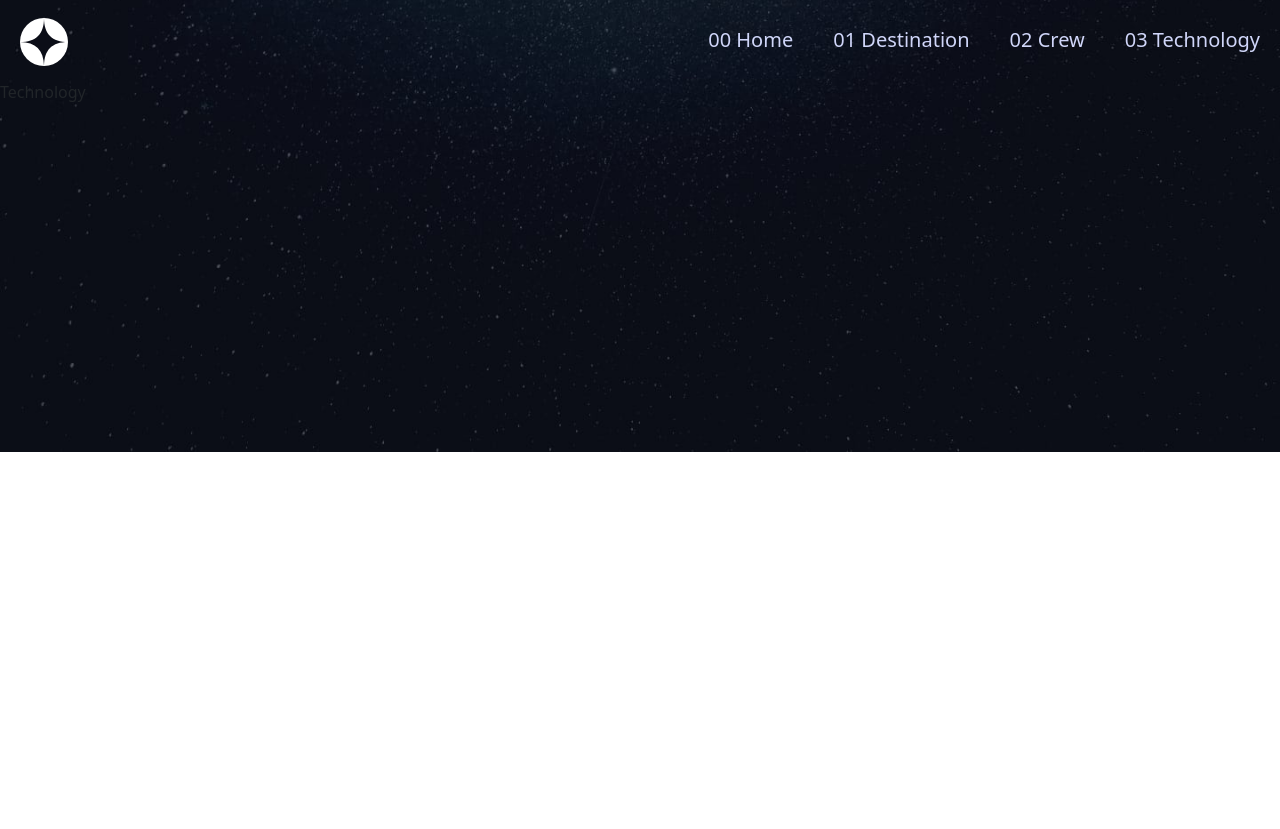
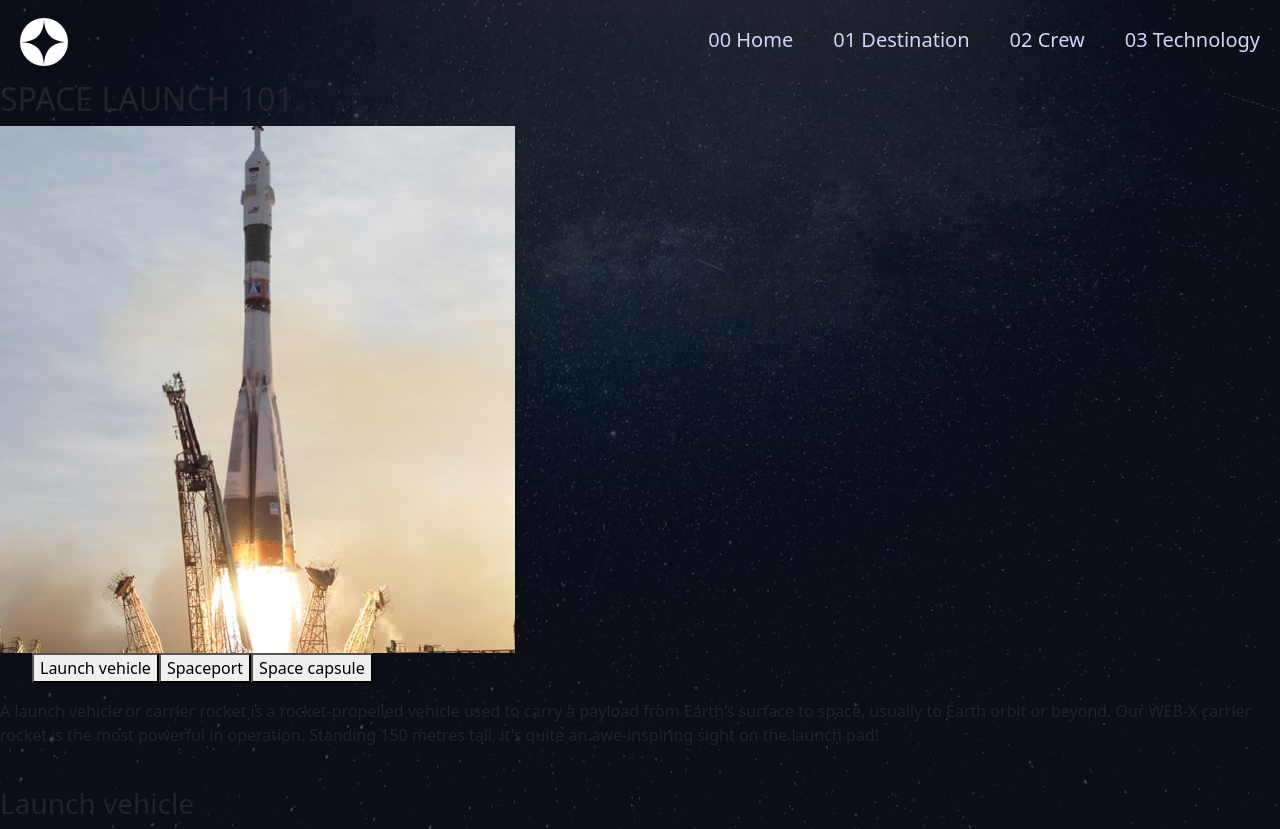
Before and after one commit to seboo1995/space-app, a React (Create React App) app: page /technology in a window 1280 px wide. Before the commit the page ends 800 px from the top, so only its background shows below. Built offline with nearby package versions, Linux system fonts and the light colour scheme; a web font is replaced by a local one.

Commit message:
added data tech,crew and css

```diff
--- a/src/App.js
+++ b/src/App.js
@@ -4,7 +4,7 @@ import { Routes, Route, BrowserRouter } from "react-router-dom";
 import Technology from './components/technology/Technology';
 import Crew from './components/crew/Crew';
 import Destination from './components/destination/Destination'
-import Home from './components/Home/Home'
+import Home from './components/home/Home'
 import { MyNavBar } from './components/MyNavBar/MyNavBar';
 
 function App() {
--- /dev/null
+++ b/src/components/crew/Crew.css
@@ -0,0 +1,8 @@
+body {
+    background-image: url(../../assets/crew/background-crew-desktop.jpg);
+    background-position: center;
+    background-repeat: no-repeat;
+    background-size: cover;
+    height: 100%;
+    color:#D0D6F9
+    }
--- a/src/components/crew/Crew.jsx
+++ b/src/components/crew/Crew.jsx
@@ -1,8 +1,57 @@
 import React from 'react'
+import './Crew.css'
+import myData from "../../assets/data.json"
+import { useState } from 'react'
 
 const Crew = () => {
+  const all_crew = myData.crew
+  const [imageSrc, setImageSrc] = useState(all_crew[0].images.png)
+  const [role, setRole] = useState(all_crew[0].role)
+  const [bio, setBio] = useState(all_crew[0].bio)
+  const [crewname, setCrewName] = useState(all_crew[0].name)
+
+  const changeSrc = (e) => {
+    const t = all_crew.filter((obj) => {
+    if (e.currentTarget.textContent.toLowerCase().trim() ===  obj.name.toLowerCase().trim() ) {
+        return true
+    }})
+    setRole(t[0].role)
+    setBio(t[0].bio)
+    setCrewName(t[0].name)
+    setImageSrc(t[0].images.png)
+    all_crew.forEach((obj) => {
+      if (e.currentTarget.textContent.toLowerCase().trim() === obj.name.toLowerCase().trim()) {
+          document.getElementById(obj.name).style.opacity = 0.5
+      }
+      else {
+        document.getElementById(obj.name).style.opacity = 1
+      }
+
+
+    })
+
+  }
+
   return (
-    <div>Crew</div>
+    <div className='crew-container'>
+
+    <h2>Meet your crew </h2>
+     <img src={imageSrc} alt = 'asl' id='222'/>
+
+      <ul>
+        {all_crew.map((crew) => {
+          return (
+            <button onClick={ changeSrc} key={crew.name} id={crew.name}> {crew.name}</button>
+
+
+          )
+        })}
+    </ul>
+    <p> {bio}</p>
+    <h3> {role}</h3>
+    <br></br>
+    <h3>{crewname}</h3>
+    </div>
   )
 }
 
--- /dev/null
+++ b/src/components/technology/Technology.css
@@ -0,0 +1,3 @@
+body{
+    color:#D0D6F9
+}
--- a/src/components/technology/Technology.jsx
+++ b/src/components/technology/Technology.jsx
@@ -1,8 +1,54 @@
-import React from 'react'
+import {React,useState} from 'react'
+import './Technology.css'
+import myData from '../../assets/data.json';
 
 const Technology = () => {
+  const all_technology = myData.technology
+  const [imageSrc, setImageSrc] = useState(all_technology[0].images.portrait)
+  const [techname, setTechName] = useState(all_technology[0].name)
+  const [desc, setDesc] = useState(all_technology[0].description)
+
+
+  const changeSrc = (e) => {
+    const t = all_technology.filter((obj) => {
+    if (e.currentTarget.textContent.toLowerCase().trim() ===  obj.name.toLowerCase().trim() ) {
+        return true
+    }})
+    setDesc(t[0].description)
+    setTechName(t[0].name)
+    setImageSrc(t[0].images.portrait)
+    all_technology.forEach((obj) => {
+      if (e.currentTarget.textContent.toLowerCase().trim() === obj.name.toLowerCase().trim()) {
+          document.getElementById(obj.name).style.opacity = 0.5
+      }
+      else {
+        document.getElementById(obj.name).style.opacity = 1
+      }
+
+
+    })
+
+  }
+
   return (
-    <div>Technology</div>
+       <div className='technology-container'>
+
+    <h2> SPACE LAUNCH 101 </h2>
+     <img src={imageSrc} alt = 'asl' id='222'/>
+
+      <ul>
+        {all_technology.map((technology) => {
+          return (
+            <button onClick={ changeSrc} key={technology.name} id={technology.name}> {technology.name}</button>
+
+
+          )
+        })}
+    </ul>
+    <p> {desc}</p>
+    <br></br>
+    <h3> {techname}</h3>
+    </div>
   )
 }
 
```
